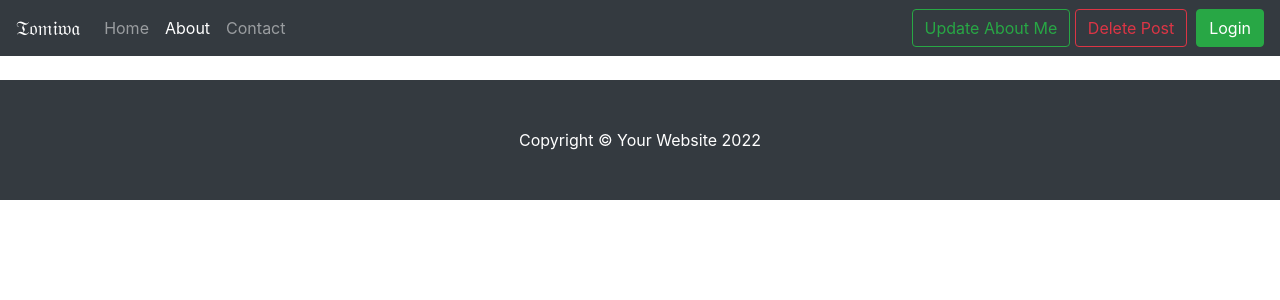
After one commit to Speedoo1/Tomiwa_blog, a Django app: page /about in a window 1280 px wide. The commit adds this page. Shown: the top 300 px of the page. Run offline with Django 4.2, Linux system fonts and the light colour scheme; some libraries are stand-ins or nearby versions.

Commit message:
changes from the files

```diff
--- a/base/admin.py
+++ b/base/admin.py
@@ -3,4 +3,4 @@ from django.contrib import admin
 # Register your models here.
 from base.models import *
 
-admin.site.register([like_comment, post_comments, blog_post, blog_like,sub_comments])
+admin.site.register([like_comment, post_comments, blog_post, blog_like, sub_comments, affiliate])
--- a/base/models.py
+++ b/base/models.py
@@ -75,3 +75,7 @@ class sub_comments(models.Model):
 
     def __str__(self):
         return str(self.message)
+
+
+class affiliate(models.Model):
+    link = models.TextField(blank=True, null=True)
--- /dev/null
+++ b/base/templates/base/about.html
@@ -0,0 +1,13 @@
+{% extends 'base/navbar.html' %}
+{% block post%} <a href="#" class="btn btn-outline-success my-2 my-sm-0" >Update About Me</a>{%endblock%}
+ {% block update %}{%endblock%}
+{% block delete%}&nbsp; <a href="#" class="btn btn-outline-danger my-2 my-sm-0" >Delete Post</a>{%endblock%}
+ {% block about %}
+      <li class="nav-items active">
+        <a class="nav-link" href="#">About</a>
+      </li>
+        {%endblock%}
+{% block body %}
+
+
+{%endblock%}
--- a/base/templates/base/index2.html
+++ b/base/templates/base/index2.html
@@ -3,7 +3,12 @@
 {% extends 'base/navbar.html'%}
 {% block delete%}{%endblock%}
  {% block update %}{%endblock%}
+ {% block home %}
+      <li class="nav-items active">
+        <a class="nav-link" href="{% url 'base:index'%}">Home <span class="sr-only">(current)</span></a>
 
+      </li>
+        {%endblock %}
 
 <!--carousel start here-->
 {%block body%}
--- a/base/templates/base/navbar.html
+++ b/base/templates/base/navbar.html
@@ -29,16 +29,22 @@
 
   <div class="collapse navbar-collapse" id="navbarSupportedContent">
     <ul class="navbar-nav mr-auto">
-      <li class="nav-item active">
+        {% block home %}
+      <li class="nav-item">
         <a class="nav-link" href="{% url 'base:index'%}">Home <span class="sr-only">(current)</span></a>
+
       </li>
+        {%endblock %}
+        {% block about %}
       <li class="nav-items">
         <a class="nav-link" href="#">About</a>
       </li>
-
+        {%endblock%}
+        {% block contact %}
       <li class="nav-items">
         <a class="nav-link" href="#">Contact</a>
       </li>
+        {% endblock %}
     </ul>
     <form class="form-inline my-2 my-lg-0">
       <input class="form-control mr-sm-2" type="hidden" placeholder="Search" aria-label="Search">
--- a/base/urls.py
+++ b/base/urls.py
@@ -18,6 +18,7 @@ urlpatterns = [
     path('signup', views.createaccout, name="signup"),
     path('add-post', views.addpost, name="addpost"),
     path('delete-post/<str:pk>', views.deletepost, name='delete'),
-    path('update-post/<str:pk>', views.updatepost, name='update')
+    path('update-post/<str:pk>', views.updatepost, name='update'),
+    path('about', views.about, name='about')
 
 ]
--- a/base/views.py
+++ b/base/views.py
@@ -11,7 +11,7 @@ from django.shortcuts import render, redirect
 
 # Create your views here.
 from base.ck import addck
-from base.models import blog_post, post_comments, sub_comments, blog_like
+from base.models import blog_post, post_comments, sub_comments, blog_like, affiliate
 
 
 def base(request, ):
@@ -34,6 +34,13 @@ def add_blog(request):
 
 def singleblog(request, pk):
     post = blog_post.objects.get(id=pk)
+    aff = affiliate.objects.all()
+    try:
+        url = "https://zenquotes.io/api/random"
+        moltivate = requests.get(url).json()[0]['q']
+    except:
+        moltivate = 'Never give up on what you are doing'
+
     getlike = 'Dislike'
     try:
         getlikes = post.blog_like_set.get(username=request.user)
@@ -55,7 +62,7 @@ def singleblog(request, pk):
         # return redirect('base:single', post.id)
 
     context = {'post': post, 'comment': showcomments, 'totalcomment': totalcomment, 'switch': switch,
-               'totallike': totallike, 'like': getlike}
+               'totallike': totallike, 'like': getlike, 'moltivate': moltivate, 'affiliate': aff}
     return render(request, 'base/sp.html', context)
 
 
@@ -154,3 +161,7 @@ def updatepost(request, pk):
             return redirect('base:single', blogg.id)
     context = {'field': form, 'page': page, "post": blogg}
     return render(request, 'base/addblog.html', context)
+
+
+def about(request):
+    return render(request, 'base/about.html')
```
Also changed, not shown: base/templates/base/sp.html (+53 -32 lines), db.sqlite3.
